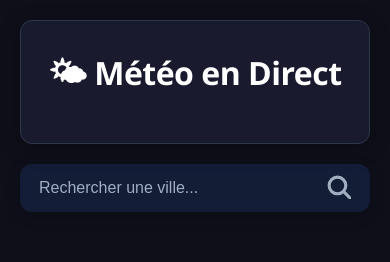
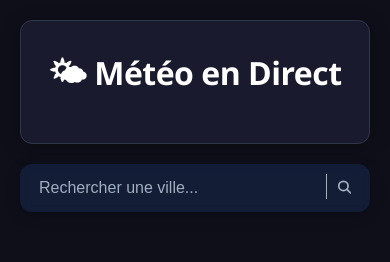
Before and after one commit to kilecos/Weather-dashboard, a React (Vite) app: page / in a window 390 px wide. Shown: the top 262 px of the page. Built offline with nearby package versions, Linux system fonts and the light colour scheme.

Commit message:
Version 1.13.1
feat(ui): ajustements visuels boutons barre de recherche sur mobile

```diff
--- a/src/components/SearchBar.module.css
+++ b/src/components/SearchBar.module.css
@@ -185,12 +185,18 @@
 @media (max-width: 600px) {
 
   .input {
-    padding-right: 110px;
+    padding-right: 90px;
   }
 
   .button {
+    padding-left: 0;
     background: transparent;
     color: var(--text-secondary);
+  }
+
+  .button svg {
+    padding-left: 10px;
+    border-left: 1px solid var(--text-secondary);
   }
 
   .button:hover {
@@ -220,7 +226,12 @@
 
   .resetBtn {
     display: block;
-    right: 50px;
+    right: 60px;
+    padding: 0;
     border-radius: 0;
   }
+
+  .resetBtn svg {
+    border: none;
+  }
 }
```
Also changed, not shown: 1 other file (tests, documents, lock files or other folders).
